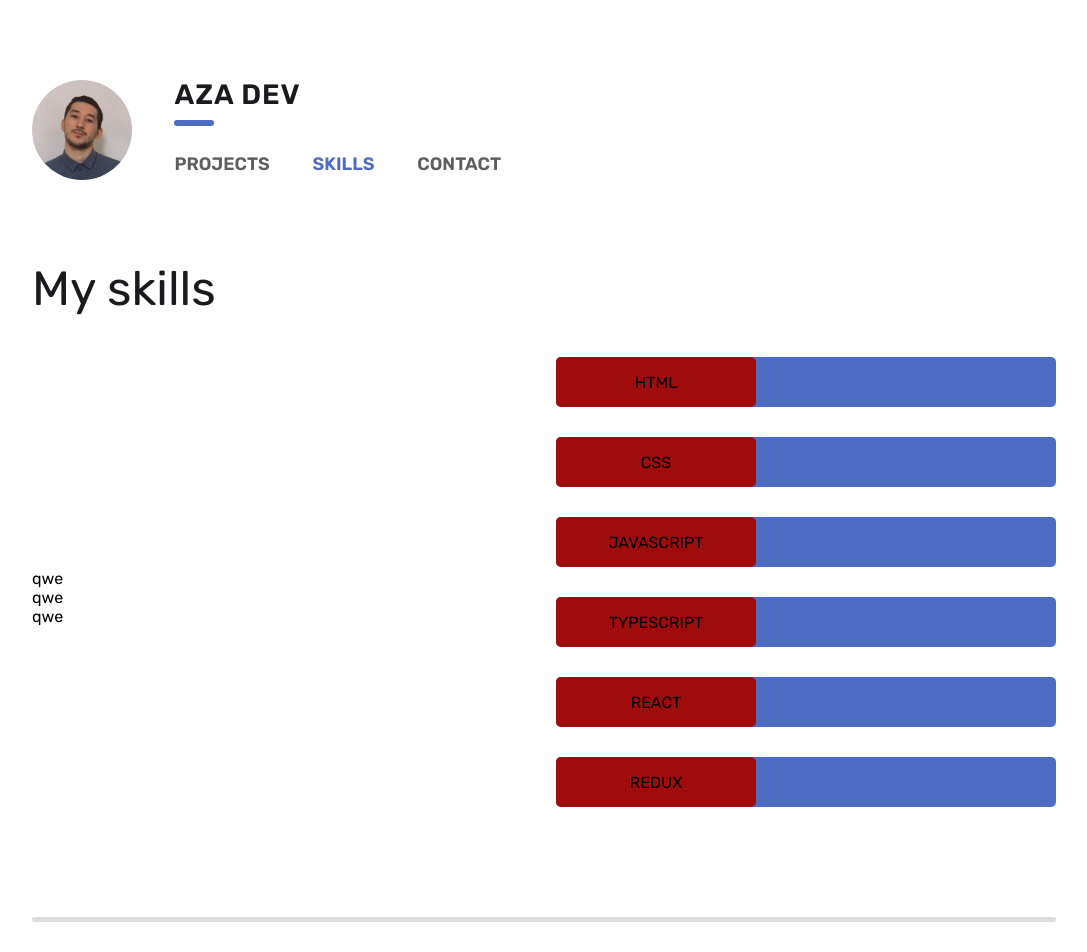
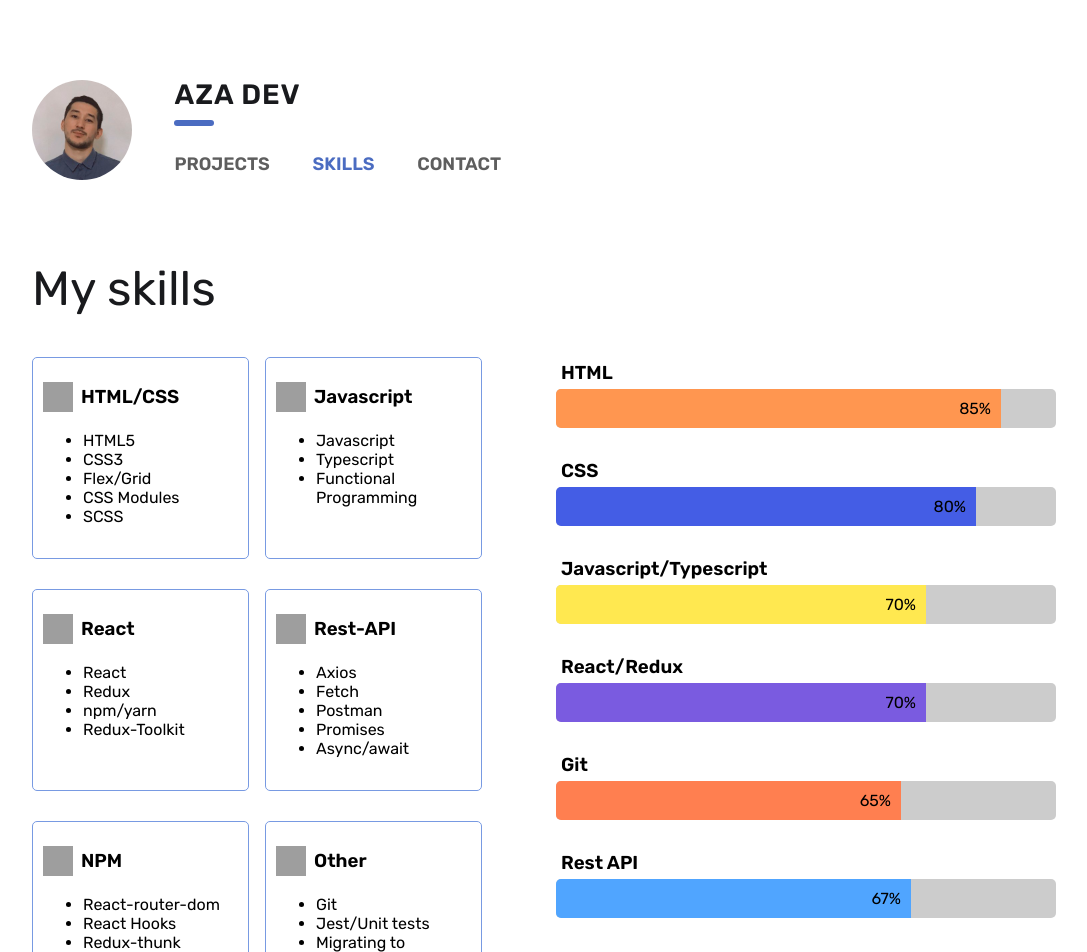
Before and after one commit to athlete94/portfolioV2, a React (Create React App) app: page /#/skills in a window 1280 px wide. Shown: the top 952 px of the page, without its empty margins (96-1183 px from the left). Built offline with nearby package versions, Linux system fonts and the light colour scheme; grey boxes are pictures that could not be loaded.

Commit message:
refactoring skills page

```diff
--- a/src/projects/Project/Project.module.css
+++ b/src/projects/Project/Project.module.css
@@ -59,3 +59,17 @@
         flex-wrap: wrap;
     }
 }
+
+@media screen and (max-width: 900px) {
+    .project_img {
+        width: 100%;
+        height: 300px;
+    }
+}
+
+@media screen and (max-width: 500px) {
+    .project_img {
+        width: 100%;
+        height: 200px;
+    }
+}
--- a/src/projects/Project/Project.tsx
+++ b/src/projects/Project/Project.tsx
@@ -1,6 +1,7 @@
 import React from 'react';
 import s from "./Project.module.css";
 import st from '../../common/styles/style.module.css'
+
 
 
 type ProjectPropsType = {
--- a/src/skills/Skills.module.css
+++ b/src/skills/Skills.module.css
@@ -1,46 +1,105 @@
 .skills {
     display: flex;
-    align-items: center;
     justify-content: space-between;
+
+    flex-wrap: wrap;
 }
 
 
-.skills_description {
-    width: 500px;
-    height: 100%;
-}
-
-.skills_block {
+.description_block{
+    width: 450px;
     display: flex;
-    flex-direction: column;
     justify-content: space-between;
-    align-items: center;
-    width: 500px;
-
+    flex-wrap: wrap;
 }
 
 .skills_item {
-    background-color: #4b6cc1;
-    width: 500px;
-    height: 50px;
-    text-transform: uppercase;
+    width: 200px;
+    height: 190px;
 
-    display: flex;
-    justify-content: left;
-    align-items: center;
-
+    padding: 5px 5px 5px 10px;
     margin-bottom: 30px;
     border-radius: 5px;
+    border: 1px solid #789ae2;
 }
 
-.text {
+.skills_item h3 {
     display: flex;
-    justify-content: center;
+    gap: 4%;
     align-items: center;
-    width: 200px;
-    height: 100%;
+}
 
-    background-color: #a00b0b;
+.skill_icon {
+    width: 30px;
+    height: 30px;
+    background-size: cover;
+    background-position: center;
+}
 
+
+/*bar*/
+
+.skills_bar {
+    width: 500px;
+    height: 500px;
+}
+
+.skills_bar h3 {
+    margin: 5px;
+}
+
+.bar_item {
+    margin-bottom: 32px;
+}
+
+.bar_container {
+    width: 100%;
+    background-color: #ccc;
     border-radius: 5px;
+
+    text-align: right;
 }
+
+.bar_skill {
+    padding: 10px;
+    border-radius: 5px 0 0 5px;
+}
+
+
+.html {
+    width: 85%;
+    background-color: #ff9650;
+}
+
+.css {
+    width: 80%;
+    background-color: #445de5;
+}
+
+.js {
+    width: 70%;
+    background-color: #ffe850;
+}
+
+.react {
+    width: 70%;
+    background-color: #7a5be0;
+}
+
+
+.rest {
+    width: 67%;
+    background-color: #50a5ff;
+}
+
+.git {
+    width: 65%;
+    background-color: coral;
+}
+
+
+@media screen and (max-width: 435px) {
+    .description_block {
+        justify-content: center;
+    }
+}
--- a/src/skills/Skills.tsx
+++ b/src/skills/Skills.tsx
@@ -1,25 +1,166 @@
 import React from 'react';
 import s from './Skills.module.css'
+// @ts-ignore
+import Fade from 'react-reveal/Fade';
+import html from "../assets/image/html.png";
+import js from "../assets/image/js.png";
+import react from "../assets/image/react.png";
+import api from "../assets/image/api.png";
+import npm from "../assets/image/npm.png";
+import other from "../assets/image/other.png";
+
 
 const Skills = () => {
+
+    let htmlIcon = {
+        backgroundImage: `url(${html})`
+    }
+    let jsIcon = {
+        backgroundImage: `url(${js})`
+    }
+    let reactIcon = {
+        backgroundImage: `url(${react})`
+    }
+    let npmIcon = {
+        backgroundImage: `url(${npm})`
+    }
+    let restApiIcon = {
+        backgroundImage: `url(${api})`
+    }
+    let otherIcon = {
+        backgroundImage: `url(${other})`
+    }
+
     return (
         <div>
             <h2>My skills</h2>
             <div className={s.skills}>
-                <div className={s.skills_description}>
-                    <div className={s.skills_direction_item}>qwe</div>
-                    <div className={s.skills_direction_item}>qwe</div>
-                    <div className={s.skills_direction_item}>qwe</div>
-                </div>
+                <Fade bottom>
+                    <div className={s.description_block}>
+                        <div className={s.skills_item}>
+                            <h3>
+                                <div style={htmlIcon} className={s.skill_icon}> </div>
+                                HTML/CSS
+                            </h3>
+                            <ul>
+                                <li>HTML5</li>
+                                <li>CSS3</li>
+                                <li>Flex/Grid</li>
+                                <li>CSS Modules</li>
+                                <li>SCSS</li>
+                            </ul>
+                        </div>
 
-                <div className={s.skills_block}>
-                    <div className={s.skills_item}><div className={s.text}>HTML</div></div>
-                    <div className={s.skills_item}><div className={s.text}>CSS</div></div>
-                    <div className={s.skills_item}><div className={s.text}>Javascript</div></div>
-                    <div className={s.skills_item}><div className={s.text}>Typescript</div></div>
-                    <div className={s.skills_item}><div className={s.text}>React</div></div>
-                    <div className={s.skills_item}><div className={s.text}>Redux</div></div>
-                </div>
+                        <div className={s.skills_item}>
+                            <h3>
+                                <div style={jsIcon} className={s.skill_icon}> </div>
+                                Javascript
+                            </h3>
+                            <ul>
+                                <li>Javascript</li>
+                                <li>Typescript</li>
+                                <li>Functional Programming</li>
+                            </ul>
+                        </div>
+                        <div className={s.skills_item}>
+                            <h3>
+                                <div style={reactIcon} className={s.skill_icon}> </div>
+                                React
+                            </h3>
+                            <ul>
+                                <li>React</li>
+                                <li>Redux</li>
+                                <li>npm/yarn</li>
+                                <li>Redux-Toolkit</li>
+                            </ul>
+                        </div>
+                        <div className={s.skills_item}>
+                            <h3>
+                                <div style={restApiIcon} className={s.skill_icon}> </div>
+                                Rest-API
+                            </h3>
+                            <ul>
+                                <li>Axios</li>
+                                <li>Fetch</li>
+                                <li>Postman</li>
+                                <li>Promises</li>
+                                <li>Async/await</li>
+                            </ul>
+                        </div>
+                        <div className={s.skills_item}>
+                            <h3>
+                                <div style={npmIcon} className={s.skill_icon}> </div>
+                                NPM
+                            </h3>
+                            <ul>
+                                <li>React-router-dom</li>
+                                <li>React Hooks</li>
+                                <li>Redux-thunk</li>
+                                <li>Formik</li>
+                                <li>MUI</li>
+                                <li>Axios</li>
+                            </ul>
+                        </div>
+                        <div className={s.skills_item}>
+                            <h3>
+                                <div style={otherIcon} className={s.skill_icon}> </div>
+                                Other
+                            </h3>
+                            <ul>
+                                <li>Git</li>
+                                <li>Jest/Unit tests</li>
+                                <li>Migrating to Typescript</li>
+                                <li>Storybook</li>
+                            </ul>
+                        </div>
+                    </div>
+
+                    {/*bar*/}
+
+                    <div className={s.skills_bar}>
+                        <div className={s.bar_item}>
+                            <h3>HTML</h3>
+                            <div className={s.bar_container}>
+                                <div className={`${s.bar_skill} ${s.html}` }>85%</div>
+                            </div>
+                        </div>
+
+                        <div className={s.bar_item}>
+                            <h3>CSS</h3>
+                            <div className={s.bar_container}>
+                                <div className={`${s.bar_skill} ${s.css}` }>80%</div>
+                            </div>
+                        </div>
+
+                        <div className={s.bar_item}>
+                            <h3>Javascript/Typescript</h3>
+                            <div className={s.bar_container}>
+                                <div className={`${s.bar_skill} ${s.js}`}>70%</div>
+                            </div>
+                        </div>
+
+                        <div className={s.bar_item}>
+                            <h3>React/Redux</h3>
+                            <div className={s.bar_container}>
+                                <div className={`${s.bar_skill} ${s.react}`}>70%</div>
+                            </div>
+                        </div>
+
+                        <div className={s.bar_item}>
+                            <h3>Git</h3>
+                            <div className={s.bar_container}>
+                                <div className={`${s.bar_skill} ${s.git}` }>65%</div>
+                            </div>
+                        </div>
+
+                        <div className={s.bar_item}>
+                            <h3>Rest API</h3>
+                            <div className={s.bar_container}>
+                                <div className={`${s.bar_skill} ${s.rest}` }>67%</div>
+                            </div>
+                        </div>
+                    </div>
+                </Fade>
             </div>
         </div>
     );
```
